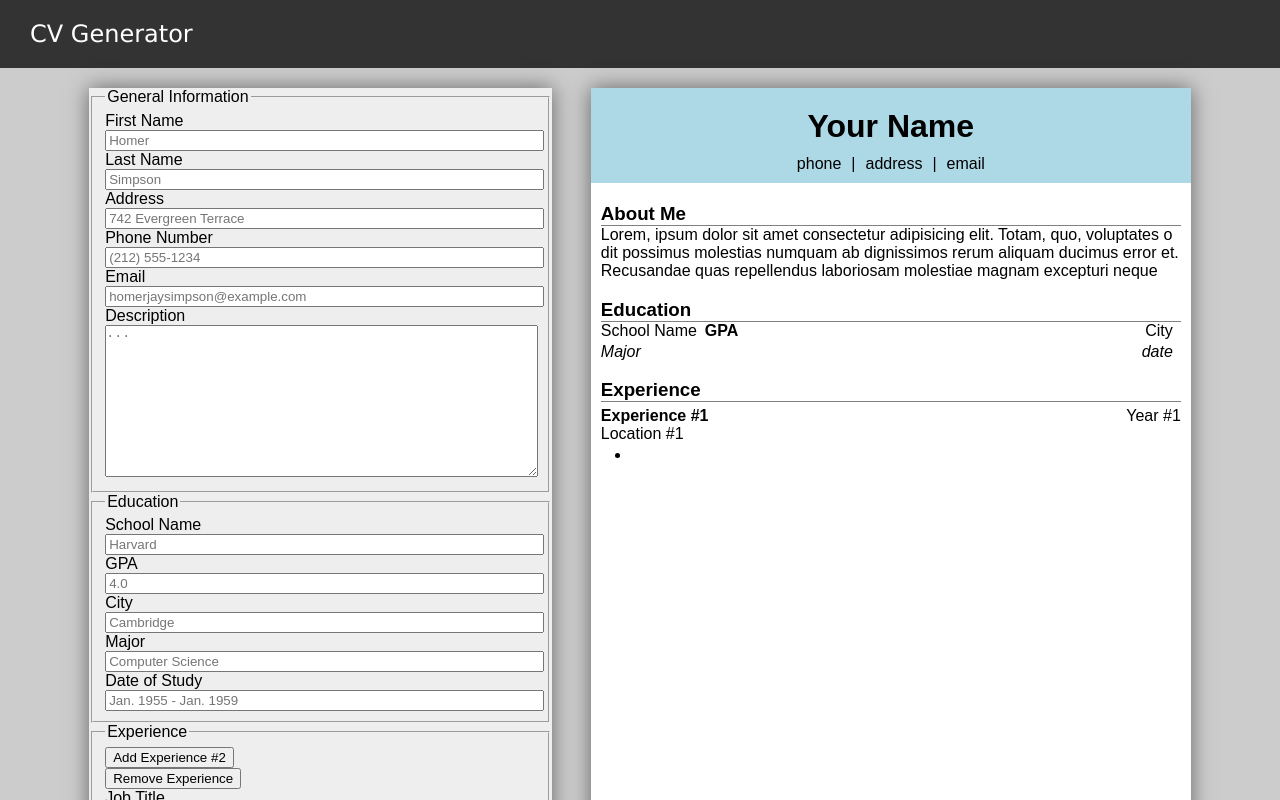
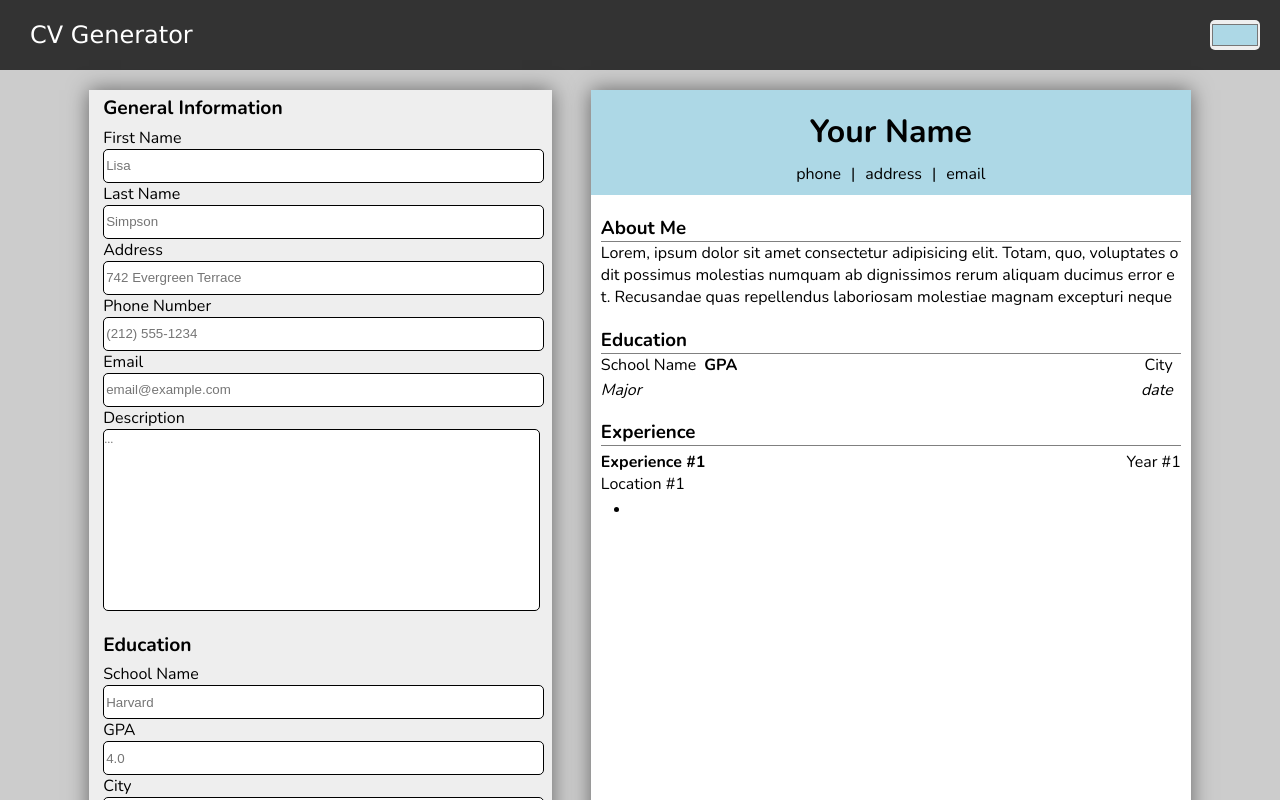
Before and after one commit to joshkat/CV-Generator, a React (Vite) app: page / in a window 1280 px wide. Built offline with nearby package versions, Linux system fonts and the light colour scheme.

Commit message:
finished project

```diff
--- a/src/App.jsx
+++ b/src/App.jsx
@@ -3,7 +3,18 @@ import MainSection from "./components/MainSection.jsx";
 function App() {
   return (
     <>
-      <header>CV Generator</header>
+      <header>
+        CV Generator{" "}
+        <input
+          type="color"
+          className="color-pick"
+          onChange={(e) =>
+            (document.querySelector(".header-wrapper").style.backgroundColor =
+              e.target.value)
+          }
+          defaultValue={"#add8e6"}
+        />
+      </header>
       <div className="main-wrapper">
         <MainSection></MainSection>
       </div>
--- a/src/components/cv-view/ExperiencePreview.jsx
+++ b/src/components/cv-view/ExperiencePreview.jsx
@@ -26,7 +26,6 @@ export default function ExperiencePreview({ experienceArray }) {
               </>
             ))}
           </ul>
-          {console.log(exp_obj.description.split("\n"))}
         </>
       ))}
     </>
--- a/src/components/cv-view/GeneralInfoPreview.jsx
+++ b/src/components/cv-view/GeneralInfoPreview.jsx
@@ -10,9 +10,9 @@ export default function GeneralInfoPreview({ generalInfoObj }) {
           {name_string === " " ? "Your Name" : name_string}
         </h1>
         <div className="header-extras">
-          <span>{generalInfoObj.phoneNumber}</span>|
-          <span>{generalInfoObj.address}</span>|
-          <span>{generalInfoObj.email}</span>
+          <span>{generalInfoObj.phoneNumber || "phone"}</span>|
+          <span>{generalInfoObj.address || "address"}</span>|
+          <span>{generalInfoObj.email || "email"}</span>
         </div>
       </div>
       <div className="header-about-wrapper">
--- a/src/components/inputs/Experience.jsx
+++ b/src/components/inputs/Experience.jsx
@@ -42,9 +42,6 @@ export default function Experience({
 
   return (
     <>
-      <button onClick={addExperience}>Add Experience #{expNumber}</button>
-      <br />
-      <button onClick={removeExperience}>Remove Experience</button>
       <div>
         {expArray.map((experience_object) => (
           <>
@@ -80,13 +77,20 @@ export default function Experience({
               key={"description" + experience_object.number.toString()}
               name="Description"
               id={"description" + experience_object.number.toString()}
-              placeholder="- Be sure to use bullet points&#10;- For the best effect&#10;- 2 to 3 is ideal :)"
+              placeholder="This will render out as a list so don't forget to use line breaks :)"
               rows="3"
               onChange={handleExperienceInputChange}
             ></textarea>
           </>
         ))}
       </div>
+      <button onClick={addExperience} className="add-btn">
+        Add Experience
+      </button>
+      <br />
+      <button onClick={removeExperience} className="remove-btn">
+        Remove Experience
+      </button>
     </>
   );
 }
--- a/src/json/GeneralInfo.json
+++ b/src/json/GeneralInfo.json
@@ -3,7 +3,7 @@
     "title": "First Name",
     "type": "text",
     "id": "firstName",
-    "placeholder": "Homer"
+    "placeholder": "Lisa"
   },
   {
     "title": "Last Name",
@@ -27,6 +27,6 @@
     "title": "Email",
     "type": "email",
     "id": "email",
-    "placeholder": "homerjaysimpson@example.com"
+    "placeholder": "email@example.com"
   }
 ]
--- a/src/styles/GeneralInfoPreview.css
+++ b/src/styles/GeneralInfoPreview.css
@@ -29,7 +29,7 @@
   margin: 0 10px 0 10px;
 }
 
-@media screen and (width < 1000px) {
+@media screen and (width < 900px) {
   .header-extras {
     font-size: small;
   }
--- a/src/styles/MainSection.css
+++ b/src/styles/MainSection.css
@@ -8,15 +8,71 @@
   box-shadow: 0 0 20px rgba(0, 0, 0, 0.5);
 }
 
+input {
+  border: solid 0.5px black;
+  border-radius: 5px;
+  height: 30px;
+}
+
+legend {
+  font-weight: bold;
+  font-size: larger;
+  padding: 0;
+}
+
+fieldset {
+  border: none;
+  margin-top: 5px;
+}
+
+textarea {
+  font-family: "Nunito", sans-serif;
+  border: solid 1px black;
+  border-radius: 5px;
+  resize: none;
+}
+
+button {
+  width: 100%;
+  margin-bottom: 10px;
+  margin-top: 10px;
+  height: 30px;
+  border: solid 1px gray;
+  border-radius: 5px;
+}
+
+.add-btn {
+  background-color: lightgreen;
+}
+
+.add-btn:hover {
+  background-color: #83e683;
+}
+
+.remove-btn {
+  background-color: lightcoral;
+}
+
+.remove-btn:hover {
+  background-color: #f07878;
+}
+
 .cv-display {
   /* border: solid 1px black; */
   word-break: break-all;
   overflow: scroll;
   overflow-x: hidden;
   max-width: 600px;
+  min-width: 550px;
   height: 100%;
   background-color: white;
   box-shadow: 0 0 20px rgba(0, 0, 0, 0.5);
+  scrollbar-width: none; /* Hide scrollbar in Firefox */
+  -ms-overflow-style: none; /* Hide scrollbar on Internet Explorer and Edge */
+}
+
+.cv-display::-webkit-scrollbar {
+  display: none; /* Hide scrollbar in Chrome */
 }
 
 .cv-main {
@@ -32,6 +88,7 @@
   .inputForm,
   .cv-display {
     max-width: 100%;
+    min-width: 0px;
   }
 
   .divider {
--- a/src/styles/main.css
+++ b/src/styles/main.css
@@ -1,3 +1,8 @@
+@font-face {
+  font-family: "Nunito";
+  src: url("/public/Nunito-VariableFont_wght.ttf");
+}
+
 html,
 body {
   margin: 0;
@@ -16,13 +21,13 @@ body::-webkit-scrollbar {
 #root {
   display: flex;
   flex-direction: column;
-  font-family: Arial, Helvetica, sans-serif;
+  font-family: "Nunito", Arial, Helvetica, sans-serif;
   height: 100%;
 }
 
 header {
   display: flex;
-  justify-content: flex-start;
+  justify-content: space-between;
   align-items: center;
   height: 80px;
   padding-left: 30px;
@@ -35,6 +40,13 @@ header {
   font-size: x-large;
 }
 
+.color-pick {
+  margin-right: 20px;
+  width: 50px;
+  padding: 0;
+  border: 0;
+}
+
 .main-wrapper {
   display: flex;
   margin: 20px 50px 20px 50px;
@@ -44,16 +56,12 @@ header {
 
 /* Chrome Scrollbar */
 ::-webkit-scrollbar {
-  /* height: 12px; */
   width: 10px;
-  background-color: azure;
-  /* background: #000; */
 }
 
 ::-webkit-scrollbar-thumb {
-  background: #393812;
+  background: gray;
   -webkit-border-radius: 1ex;
-  -webkit-box-shadow: 0px 1px 2px rgba(0, 0, 0, 0.75);
 }
 
 /* Firefox Scrollbars */
@@ -75,4 +83,8 @@ header {
   header {
     justify-content: center;
   }
+
+  .color-pick {
+    display: none;
+  }
 }
```
Also changed, not shown: public/Nunito-VariableFont_wght.ttf (added).
